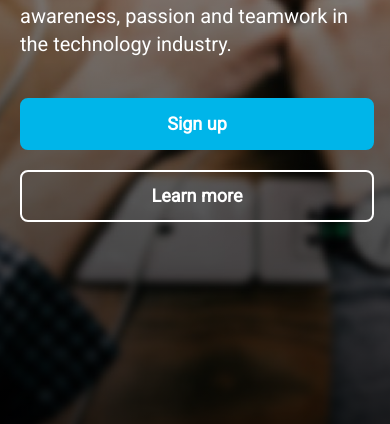
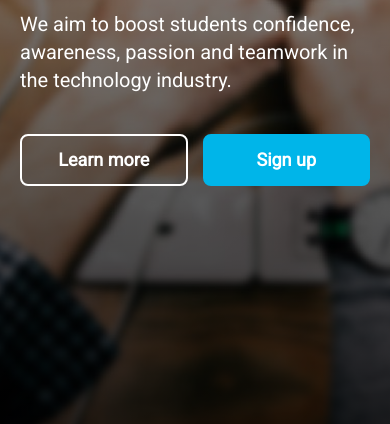
Before and after one commit to Sze-warrior/Sze-warrior.github.io, a plain HTML site: page index.html in a window 390 px wide. Shown: the part 420-844 px from the top of the page. Drawn offline with Linux system fonts and the light colour scheme.

Commit message:
Fixed btn sizing on mobile
Fixed btn sizing on mobile

```diff
--- a/css/styles.css
+++ b/css/styles.css
@@ -285,29 +285,6 @@ a {
        -moz-box-ordinal-group: 1;
         -ms-flex-order: 0;
             order: 0; }
-  @media screen and (max-width: 576px) {
-    .hero-btn-row {
-      -webkit-box-orient: vertical;
-      -webkit-box-direction: normal;
-      -webkit-flex-direction: column;
-         -moz-box-orient: vertical;
-         -moz-box-direction: normal;
-          -ms-flex-direction: column;
-              flex-direction: column; }
-      .hero-btn-row .button-primary:first-child {
-        margin-right: 0;
-        -webkit-box-ordinal-group: 3;
-        -webkit-order: 2;
-           -moz-box-ordinal-group: 3;
-            -ms-flex-order: 2;
-                order: 2; }
-      .hero-btn-row .button--ghost-white {
-        -webkit-box-ordinal-group: 2;
-        -webkit-order: 1;
-           -moz-box-ordinal-group: 2;
-            -ms-flex-order: 1;
-                order: 1;
-        margin-top: 20px; } }
 
 footer {
   height: 100%;
@@ -441,6 +418,14 @@ footer {
     background-color: rgba(255, 255, 255, 0.5);
     border: 2px solid rgba(255, 255, 255, 0.5);
     color: black; }
+  .button--ghost-white:focus {
+    background-color: rgba(0, 0, 0, 0);
+    color: white;
+    border: 2px solid white;
+    -webkit-transition: all 0.2s ease-in-out;
+    -o-transition: all 0.2s ease-in-out;
+    -moz-transition: all 0.2s ease-in-out;
+    transition: all 0.2s ease-in-out; }
 
 .button--center {
   display: block;
@@ -448,7 +433,7 @@ footer {
 
 @media screen and (max-width: 576px) {
   .button--mobile {
-    width: 100%; } }
+    width: 50%; } }
 
 .split-img-container {
   width: 100%;
--- a/index.html
+++ b/index.html
@@ -100,7 +100,7 @@
               <p class="container--mid-grey-content">To sign up to one of our events, join our mailing list to find out when the next event is on for you.</p>
 
               <a href="https://forms.office.com/Pages/ResponsePage.aspx?id=oBzDhDusrk6tEVGdgCM-bycJQUswbdJBt1U_tb10O3NUME9ONjlWMTQwRjlYME9NQkxCVjBaMThCNy4u" target="_blank">
-                <div class="button-primary button--mobile">Sign up</div>
+                <div class="button-primary">Sign up</div>
               </a>
             </div>
           </div>
```
